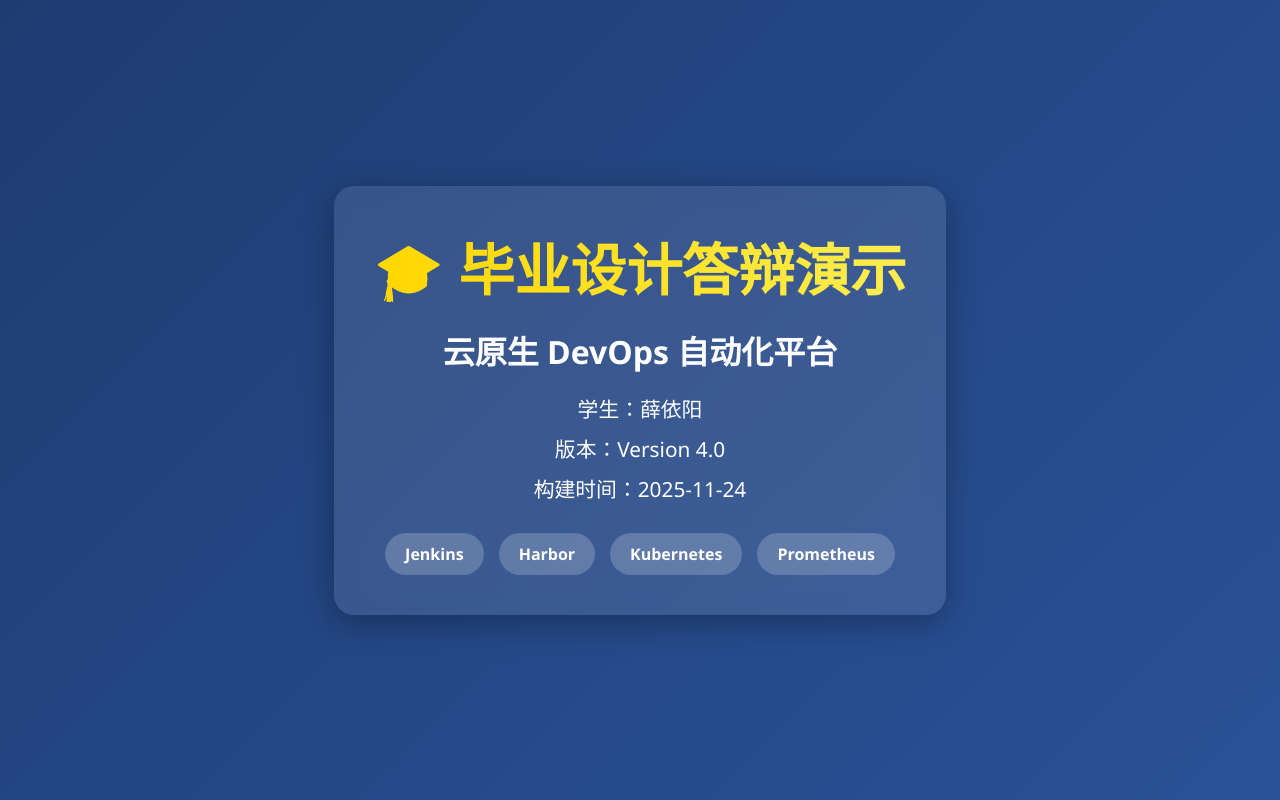
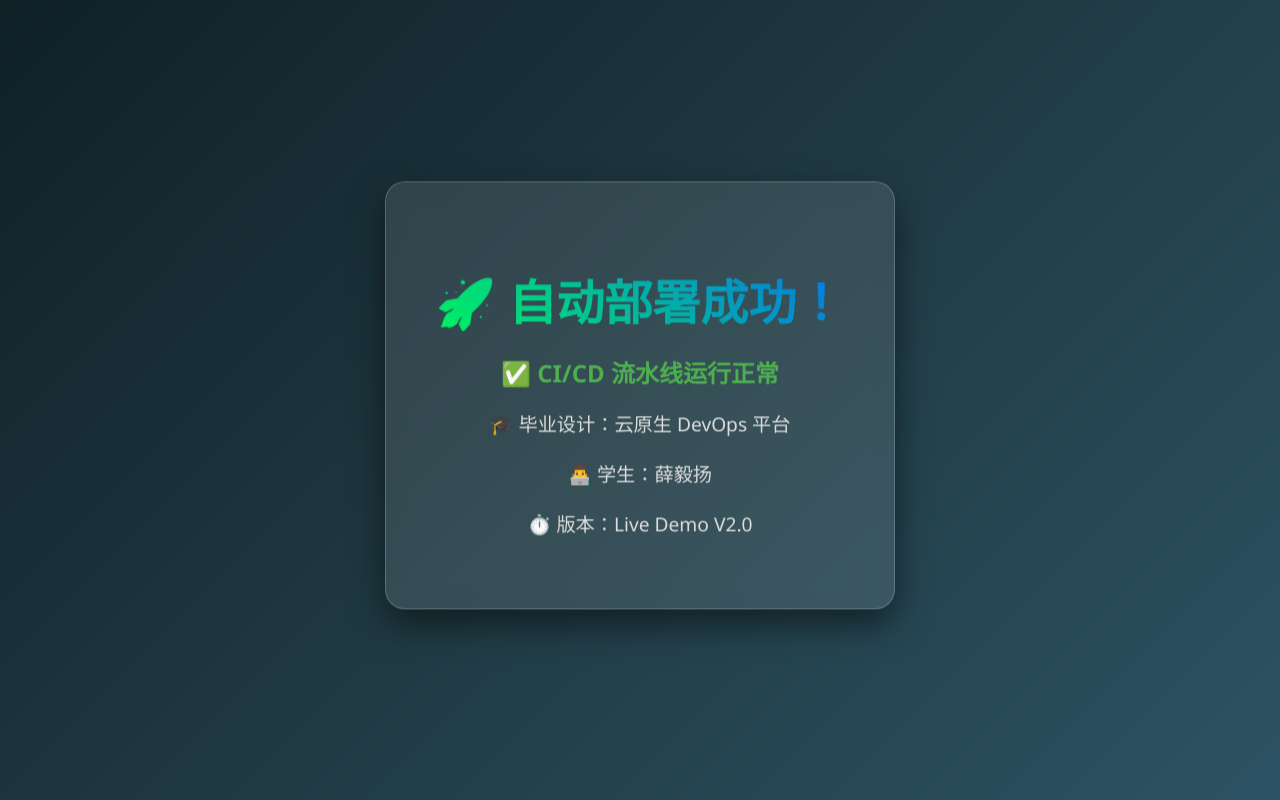
Before and after one commit to xueyy-999/demo-devops-app, a plain HTML site: page index.html in a window 1280 px wide. Drawn offline with Linux system fonts and the light colour scheme.

Commit message:
答辩演示： Version X.X-完整流程展示

```diff
--- a/index.html
+++ b/index.html
@@ -2,69 +2,62 @@
 <html>
 <head>
     <meta charset="UTF-8">
-    <title>云原生DevOps平台演示</title>
+    <title>云原生DevOps平台 - 最终演示</title>
+    <style>
+        body {
+            margin: 0;
+            font-family: 'Segoe UI', sans-serif;
+            background: linear-gradient(135deg, #0f2027 0%, #203a43 50%, #2c5364 100%);
+            color: white;
+            height: 100vh;
+            display: flex;
+            justify-content: center;
+            align-items: center;
+            overflow: hidden;
+        }
+        .card {
+            background: rgba(255, 255, 255, 0.1);
+            padding: 50px;
+            border-radius: 20px;
+            backdrop-filter: blur(10px);
+            border: 1px solid rgba(255,255,255,0.2);
+            text-align: center;
+            box-shadow: 0 15px 35px rgba(0,0,0,0.5);
+            animation: float 6s ease-in-out infinite;
+        }
+        h1 {
+            font-size: 3em;
+            margin-bottom: 10px;
+            background: linear-gradient(45deg, #00f260, #0575e6);
+            -webkit-background-clip: text;
+            -webkit-text-fill-color: transparent;
+        }
+        .status {
+            font-size: 1.5em;
+            color: #4caf50;
+            margin: 20px 0;
+            font-weight: bold;
+        }
+        .info {
+            font-size: 1.2em;
+            color: #ddd;
+            line-height: 1.6;
+        }
+        @keyframes float {
+            0%, 100% { transform: translateY(0); }
+            50% { transform: translateY(-20px); }
+        }
+    </style>
 </head>
 <body>
-    <div class="container">
-        <h1>🎓 毕业设计答辩演示</h1>
-        <h2>云原生 DevOps 自动化平台</h2>
-        <p>学生：薛依阳</p>
-        <p>版本：Version 4.0</p>
-        <p>构建时间：2025-11-24</p>
-        <div class="tech-stack">
-            <span>Jenkins</span>
-            <span>Harbor</span>
-            <span>Kubernetes</span>
-            <span>Prometheus</span>
+    <div class="card">
+        <h1>🚀 自动部署成功！</h1>
+        <div class="status">✅ CI/CD 流水线运行正常</div>
+        <div class="info">
+            <p>🎓 毕业设计：云原生 DevOps 平台</p>
+            <p>👨‍💻 学生：薛毅扬</p>
+            <p>⏱️ 版本：Live Demo V2.0</p>
         </div>
     </div>
 </body>
-<style>
-    body {
-        margin: 0;
-        font-family: 'Segoe UI', Arial, sans-serif;
-        background: linear-gradient(135deg, #1e3c72 0%, #2a5298 100%);
-        color: white;
-        display: flex;
-        justify-content: center;
-        align-items: center;
-        min-height: 100vh;
-    }
-    .container {
-        text-align: center;
-        padding: 40px;
-        background: rgba(255, 255, 255, 0.1);
-        border-radius: 20px;
-        backdrop-filter: blur(10px);
-        box-shadow: 0 8px 32px rgba(0, 0, 0, 0.3);
-    }
-    h1 {
-        font-size: 3.5em;
-        margin: 0;
-        background: linear-gradient(to right, #ffd700, #ffed4e);
-        -webkit-background-clip: text;
-        -webkit-text-fill-color: transparent;
-    }
-    h2 {
-        font-size: 2em;
-        margin: 20px 0;
-    }
-    p {
-        font-size: 1.3em;
-        margin: 10px 0;
-    }
-    .tech-stack {
-        margin-top: 30px;
-        display: flex;
-        gap: 15px;
-        justify-content: center;
-        flex-wrap: wrap;
-    }
-    .tech-stack span {
-        background: rgba(255, 255, 255, 0.2);
-        padding: 10px 20px;
-        border-radius: 25px;
-        font-weight: bold;
-    }
-</style>
 </html>
```
